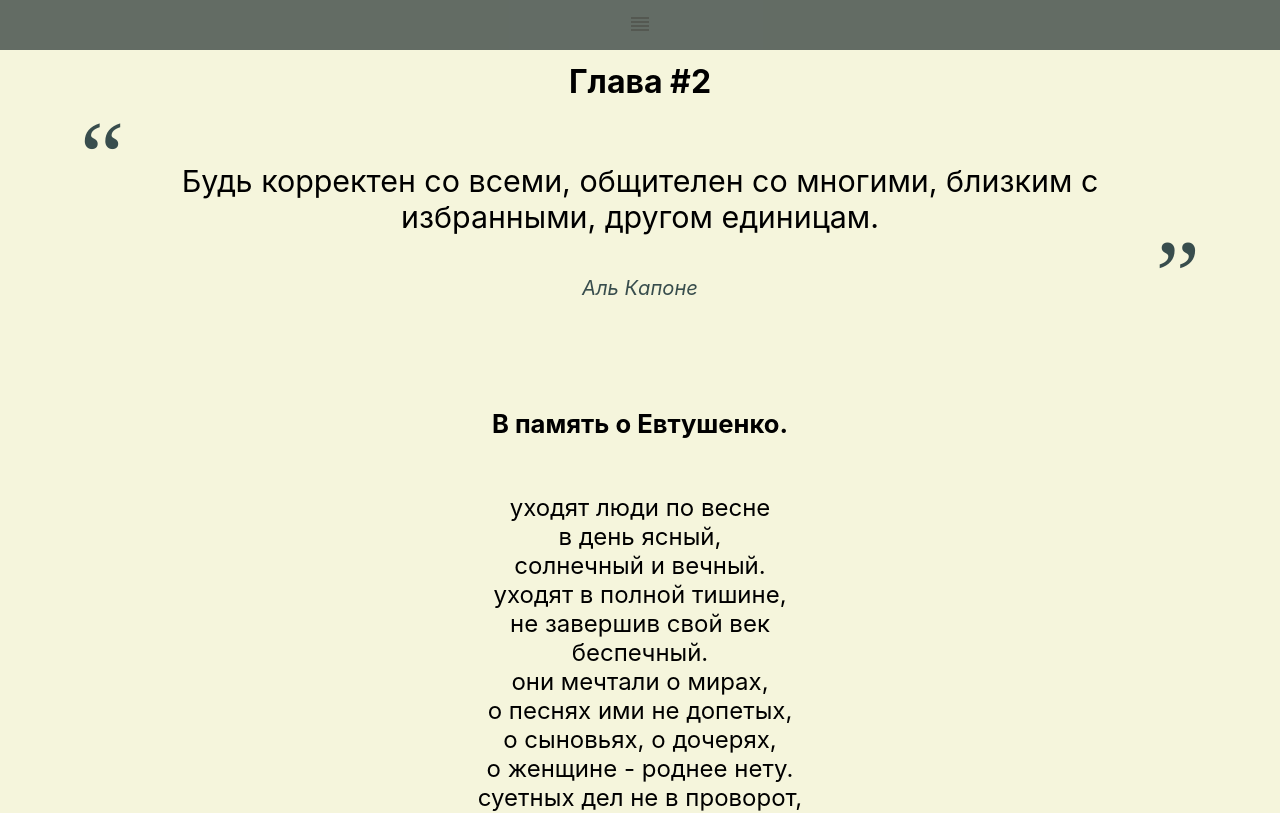
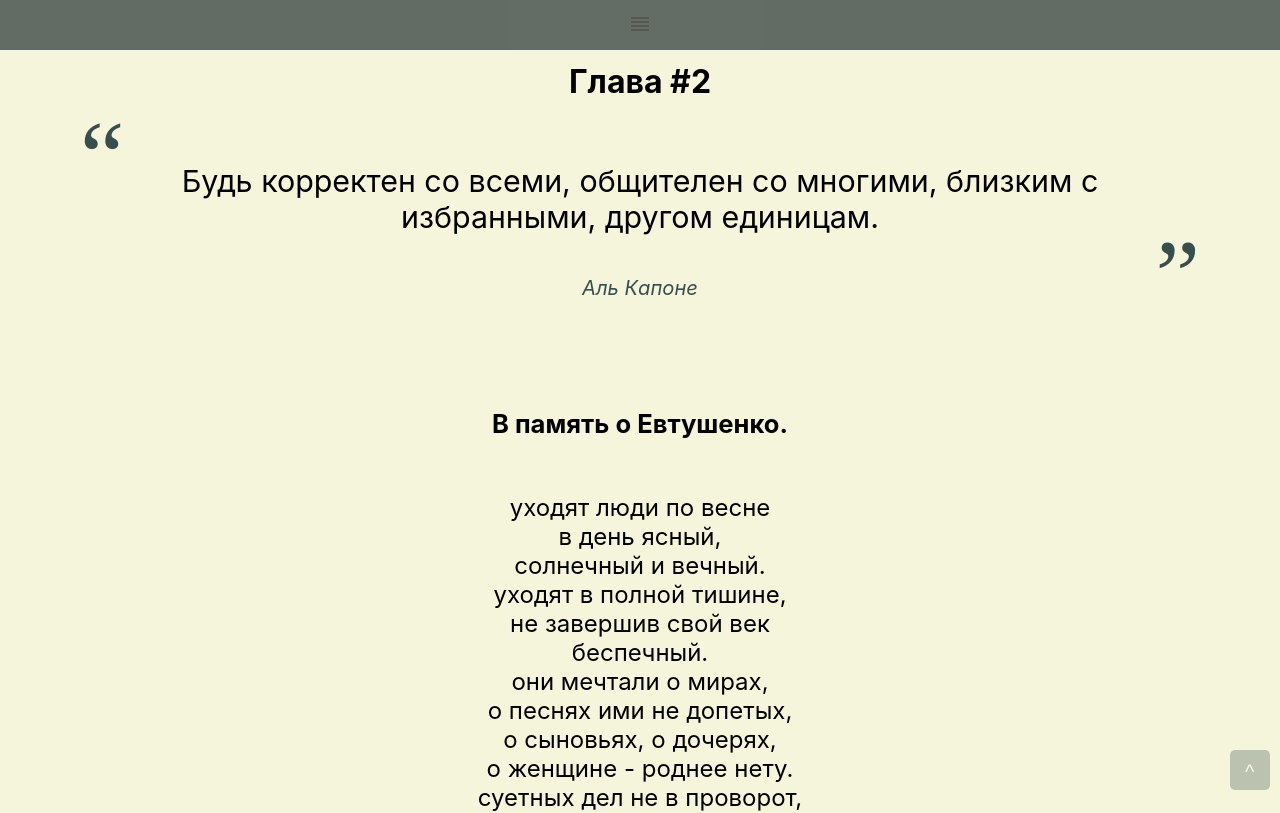
Before and after one commit to imciflam/poetry-site, a React (Create React App) app: page /#/2 in a window 1280 px wide. Shown: the top 813 px of the page. Built offline with nearby package versions, Linux system fonts and the light colour scheme.

Commit message:
+ back-to-the-top button

```diff
--- a/public/index.html
+++ b/public/index.html
@@ -1,21 +1,25 @@
 <!DOCTYPE html>
 <html lang="en">
-
   <head>
     <meta charset="utf-8" />
     <link rel="shortcut icon" href="%PUBLIC_URL%/open-book.png" />
     <meta name="viewport" content="width=device-width, initial-scale=1" />
     <meta name="theme-color" content="#000000" />
-  <meta name="author" content="imciflam">
+    <meta name="author" content="imciflam" />
     <link rel="apple-touch-icon" href="open-book.png" />
     <!--
       manifest.json provides metadata used when your web app is installed on a
       user's mobile device or desktop. See https://developers.google.com/web/fundamentals/web-app-manifest/
     -->
     <link rel="manifest" href="%PUBLIC_URL%/manifest.json" />
-  <link rel="stylesheet" href="https://fonts.googleapis.com/css?family=Roboto:300,400,500">
-  <link href="https://fonts.googleapis.com/css?family=EB+Garamond:400,400i,500,700,700i&display=swap&subset=cyrillic"
-    rel="stylesheet">
+    <link
+      rel="stylesheet"
+      href="https://fonts.googleapis.com/css?family=Roboto:300,400,500"
+    />
+    <link
+      href="https://fonts.googleapis.com/css?family=EB+Garamond:400,400i,500,700,700i&display=swap&subset=cyrillic"
+      rel="stylesheet"
+    />
     <title>Сборник стихов</title>
   </head>
 
@@ -23,5 +27,4 @@
     <noscript>You need to enable JavaScript to run this app.</noscript>
     <div id="root"></div>
   </body>
-
 </html>
--- a/src/components/Chapter.js
+++ b/src/components/Chapter.js
@@ -1,5 +1,6 @@
 import React, { Component } from "react";
 import Poems from "./Poems";
+import ScrollApp from "./ScrollButton";
 export class Chapter extends Component {
   render() {
     console.log(this.props);
@@ -17,6 +18,7 @@
           </blockquote>
         </div>
         <Poems poems={this.props.poems} location={this.props.location} />
+        <ScrollApp />
       </React.Fragment>
     );
   }
--- /dev/null
+++ b/src/components/ScrollButton.js
@@ -0,0 +1,71 @@
+import React, { Component } from "react";
+class ColoredContainer extends React.Component {
+  render() {
+    let containerStyle = {
+      backgroundColor: this.props.color
+    };
+    return <div className="container" style={containerStyle}></div>;
+  }
+}
+
+class ScrollButton extends React.Component {
+  constructor() {
+    super();
+
+    this.state = {
+      intervalId: 0
+    };
+  }
+
+  scrollStep() {
+    if (window.pageYOffset === 0) {
+      clearInterval(this.state.intervalId);
+    }
+    window.scroll(0, window.pageYOffset - this.props.scrollStepInPx);
+  }
+
+  scrollToTop() {
+    let intervalId = setInterval(
+      this.scrollStep.bind(this),
+      this.props.delayInMs
+    );
+    this.setState({ intervalId: intervalId });
+  }
+
+  render() {
+    return (
+      <button
+        title="Back to top"
+        className="scroll"
+        onClick={() => {
+          this.scrollToTop();
+        }}
+      >
+        <span className="arrow-up glyphicon glyphicon-chevron-up">^</span>
+      </button>
+    );
+  }
+}
+
+class ScrollApp extends React.Component {
+  constructor() {
+    super();
+
+    this.state = {
+      colors: ["#044747", "#079191", "#38adad", "#90e3e3", "#d5f7f7"]
+    };
+  }
+
+  render() {
+    return (
+      <div className="long">
+        {this.state.colors.map(function(color) {
+          return <ColoredContainer color={color} />;
+        })}
+        <ScrollButton scrollStepInPx="50" delayInMs="16.66" />
+      </div>
+    );
+  }
+}
+
+export default ScrollApp;
--- a/src/index.css
+++ b/src/index.css
@@ -51,3 +51,25 @@
   background-image: linear-gradient(to right, #ccc, #333, #ccc);
   margin: 3%;
 }
+
+.scroll {
+  opacity: 0.3;
+  background-color: #384d4d;
+  width: 40px;
+  height: 40px;
+  position: fixed;
+  bottom: 10px;
+  right: 10px;
+  border-radius: 5px;
+  border: none;
+}
+
+.arrow-up {
+  color: white;
+  position: absolute;
+  top: 50%;
+  left: 50%;
+  margin-top: -9px;
+  margin-left: -5px;
+  font-size: 20px;
+}
```
Lines whose indentation alone changed are shown as unchanged.
